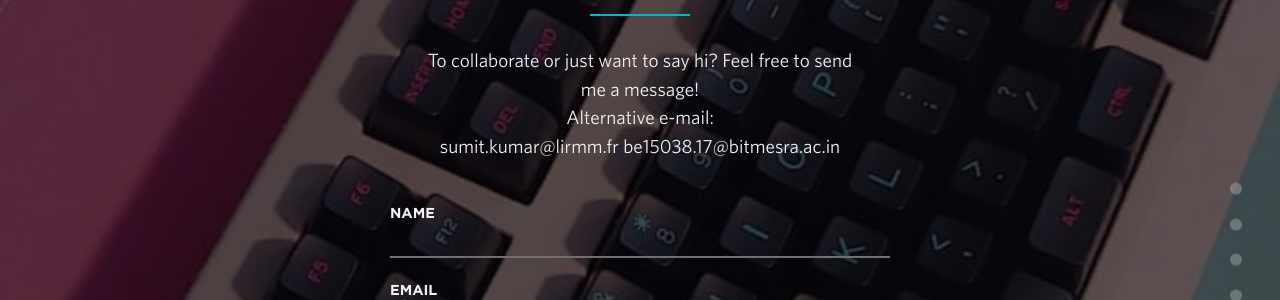
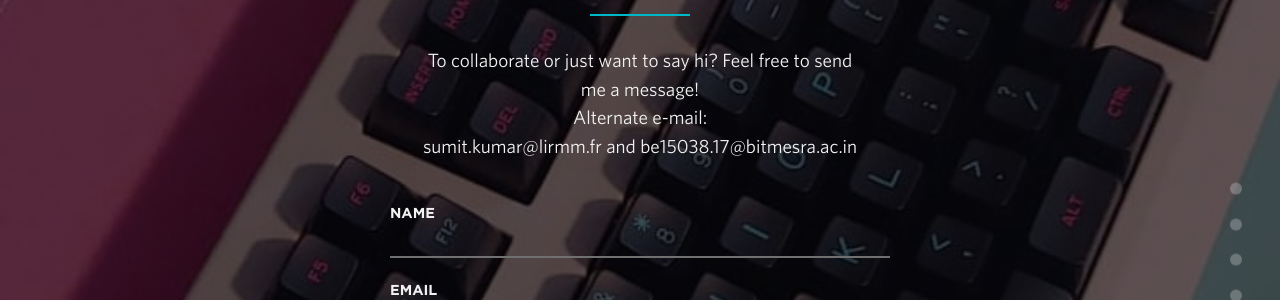
Before and after one commit to sumit6597/sumit6597.github.io, a Jekyll site: the page built from index.html, in a window 1280 px wide and 900 px high, scrolled down 9499 px. Shown: the part 154-454 px from the top of the window. Built offline with Jekyll 4.4.1, drawn with Linux system fonts in a browser that asks for light colours; nearby versions of some CDN libraries.

Commit message:
Update contact.html

```diff
--- a/_includes/contact.html
+++ b/_includes/contact.html
@@ -8,7 +8,7 @@
       <div class="center">
         <h1 class="section-heading">Get In Touch</h1>
         <span class="divider center"></span>
-        <p class="contact-description">To collaborate or just want to say hi? Feel free to send me a message! <br>Alternative e-mail: <br> sumit.kumar@lirmm.fr  be15038.17@bitmesra.ac.in</p>
+        <p class="contact-description">To collaborate or just want to say hi? Feel free to send me a message! <br>Alternate e-mail: <br> sumit.kumar@lirmm.fr and be15038.17@bitmesra.ac.in</p>
       </div>
       <div class="contact-wrapper">
         <form id="contactform" class="form-wrapper" method="POST" autocomplete="off">
```
